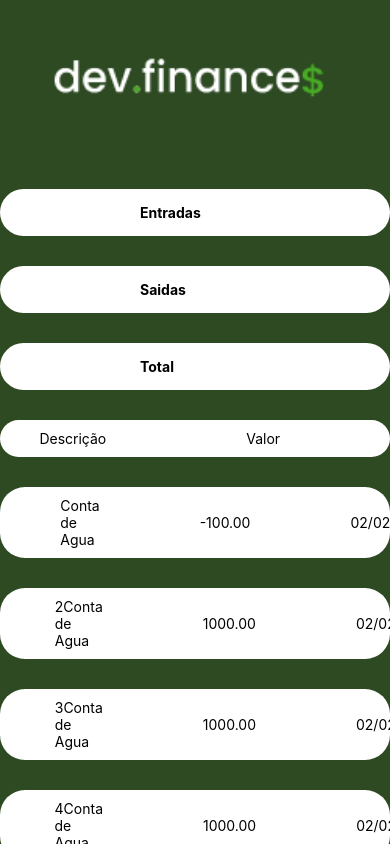
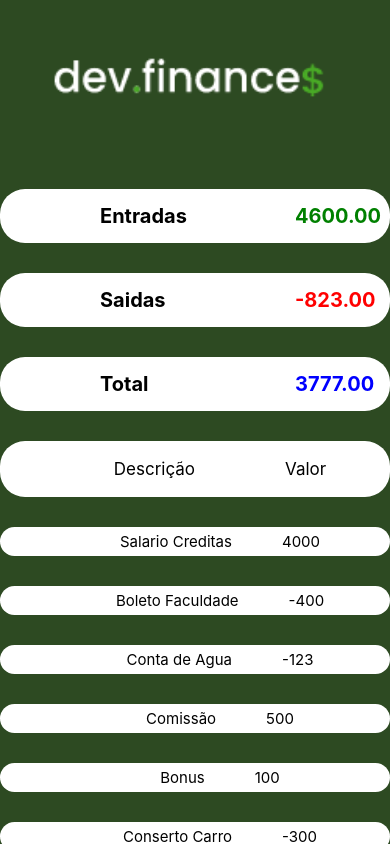
Before and after one commit to lucaslegramante/projeto-react-native, a React Native app in the folder projeto-react-final/: screen /DevFinance in a window 390 px wide. Built offline with nearby package versions, Linux system fonts and the light colour scheme.

Commit message:
commit 23-04

```diff
--- a/projeto-react-final/App.js
+++ b/projeto-react-final/App.js
@@ -1,8 +1,8 @@
 import React from 'react';
 import { StatusBar } from 'react-native';
-
 import {NavigationContainer} from '@react-navigation/native';
 import Routes from './src/routes';
+
 
 export default function App() {
   return (
--- a/projeto-react-final/package.json
+++ b/projeto-react-final/package.json
@@ -10,8 +10,10 @@
     "eject": "expo eject"
   },
   "dependencies": {
+    "@expo-google-fonts/montserrat": "^0.2.2",
     "@react-navigation/native": "^6.0.10",
     "@react-navigation/native-stack": "^6.6.1",
+    "app-loading": "^0.0.51",
     "expo": "~44.0.0",
     "expo-status-bar": "~1.2.0",
     "react": "17.0.1",
--- a/projeto-react-final/src/mocks/despesas.js
+++ b/projeto-react-final/src/mocks/despesas.js
@@ -2,35 +2,33 @@
 const despesas = {
     topo: {
         titulo: 'Descrição',
-        titulo2: 'Valor',
-        titulo3: 'Data'
+        titulo2: 'Valor'
     },
     detalhes: {
         list: [
             {
-                descricao: 'Conta de Agua',
-                valor: '-100.00',
-                data: '02/02/2022'
+                descricao: 'Salario Creditas',
+                valor: 4000.00
             },
             {
-                descricao: '2Conta de Agua',
-                valor: '1000.00',
-                data: '02/02/2022'
+                descricao: 'Boleto Faculdade',
+                valor: -400.00
             },
             {
-                descricao: '3Conta de Agua',
-                valor: '1000.00',
-                data: '02/02/2022'
+                descricao: 'Conta de Agua',
+                valor: -123.00
             },
             {
-                descricao: '4Conta de Agua',
-                valor: '1000.00',
-                data: '02/02/2022'
+                descricao: 'Comissão',
+                valor: 500.00
             },
             {
-                descricao: '5Conta de Agua',
-                valor: '1000.00',
-                data: '02/02/2022'
+                descricao: 'Bonus',
+                valor: 100.00
+            },
+            {
+                descricao: 'Conserto Carro',
+                valor: -300.00
             },
         ]
     }
--- a/projeto-react-final/src/pages/DevFinance/componentes/detalhes.js
+++ b/projeto-react-final/src/pages/DevFinance/componentes/detalhes.js
@@ -1,29 +1,30 @@
 import React from 'react';
 import { Text, StyleSheet, View } from 'react-native';
 
-export default function Detalhes({ item: {descricao, valor,data} }) {
+export default function Detalhes({ item: {descricao, valor} }) {
     return <View style={styles.topo}>
         <Text style={styles.texto}>{ descricao }</Text>
         <Text style={styles.texto}>{ valor }</Text>
-        <Text style={styles.texto}>{ data }</Text>
     </View>;
 }
 
 const styles = StyleSheet.create({
     topo: {
         flexDirection: "row",
-        paddingVertical: '80',
         backgroundColor:'#FFF',
-        alignItems: "center",
-        justifyContent: 'center',
         marginBottom: 10,
         marginTop: 20,
         borderRadius:25,
+        alignItems: "center",
+        justifyContent: 'center',
     },
     texto: {
         flexDirection: "row",
-        marginLeft: 100,
-        paddingVertical: 10,
-        borderRadius:25
+        marginLeft: 50,
+        paddingVertical: 5,
+        borderRadius:25,
+        fontSize: 15,
+        alignItems: "center",
+        justifyContent: 'center',
     }
 });
--- a/projeto-react-final/src/pages/DevFinance/componentes/topo.js
+++ b/projeto-react-final/src/pages/DevFinance/componentes/topo.js
@@ -5,14 +5,13 @@ export default function Topo({ titulo, titulo2, titulo3 }) {
     return <View style={styles.topo}>
         <Text style={styles.texto}>{titulo}</Text>
         <Text style={styles.texto}>{titulo2}</Text>
-        <Text style={styles.texto}>{titulo3}</Text>
     </View>;
 }
 
 const styles = StyleSheet.create({
     topo: {
         flexDirection: "row",
-        paddingVertical: '80',
+        paddingVertical: 10,
         backgroundColor:'#FFF',
         alignItems: "center",
         justifyContent: 'center',
@@ -22,8 +21,11 @@ const styles = StyleSheet.create({
         borderRadius:25
     },
     texto: {
-        marginLeft: 100,
-        paddingVertical: 10,
-        paddingHorizontal:20
+        marginLeft: 50,
+        paddingVertical: 8,
+        paddingHorizontal:20,
+        fontSize:17,
+        alignItems: "center",
+        justifyContent: 'center',
     }
 });
--- /dev/null
+++ b/projeto-react-final/src/pages/DevFinance/entradas.js
@@ -0,0 +1,47 @@
+import React from 'react';
+import {View, Text, StyleSheet} from 'react-native';
+
+export default function Entradas({detalhes}){
+    return (
+        <View style={styles.entradas}>
+          <Text style={styles.entradasText}>Entradas</Text>
+          <Text style={styles.entradasTextValor}>4600.00</Text>
+        </View>
+    )
+
+
+}
+
+const styles = StyleSheet.create({
+  entradas: {
+    paddingVertical: 15,
+   // paddingHorizontal: 100,
+    backgroundColor:'#FFF',
+    //justifyContent: 'center',
+    //alignItems: 'center',
+    marginBottom: 10,
+    marginTop: 20,
+    flexDirection: "row",
+    marginBottom: 10,
+    marginTop: 20,
+    width: '100%',
+    borderRadius:25
+  },
+  entradasText: {
+    fontWeight: 'bold',
+    fontSize: 20,
+    flex: 1,
+    justifyContent: 'center',
+    alignItems: 'center',
+    paddingLeft: 100,
+  },
+  entradasTextValor: {
+    fontWeight: 'bold',
+    fontSize: 20,
+    flex: 1,
+    justifyContent: 'center',
+    alignItems: 'center',
+    paddingLeft: 100,
+    color: 'green'
+  }
+})
--- a/projeto-react-final/src/pages/DevFinance/index.js
+++ b/projeto-react-final/src/pages/DevFinance/index.js
@@ -1,9 +1,13 @@
 import React from 'react';
-import {View, Text, StyleSheet, Image, FlatList, SafeAreaView} from 'react-native';
+import {View, Text, StyleSheet, Image, SafeAreaView} from 'react-native';
 
 import logo from '../../../assets/logo2.png';
 import Despesas from './despesas'
 import despesas from '../../mocks/despesas';
+import Entradas from './entradas'
+import Saidas from './saidas'
+import Total from './total'
+
 
 
 export default function DevFinance(){
@@ -17,21 +21,13 @@ export default function DevFinance(){
 
           <View style={styles.containerData}>
 
-            <View style={styles.entradas}>
-              <Text style={{fontWeight: 'bold'}}>Entradas</Text>
-            </View>
+            <Entradas {...despesas}/>
 
-            <View style={styles.saidas}>
-              <Text style={{fontWeight: 'bold'}}>Saidas</Text>
-            </View>
+            <Saidas {...despesas}/>
 
-            <View
-             style={styles.total}>
-              <Text style={{fontWeight: 'bold'}}>Total</Text>
-            </View>
+            <Total {...despesas}/>
 
             <Despesas {...despesas}
-            style={styles.despesas}
             />
 
           </View>
@@ -53,66 +49,4 @@ const styles = StyleSheet.create({
     flex:4,
     backgroundColor:'#2D4A22'
   },
-  entradas: {
-    paddingVertical: 15,
-    paddingLeft: 140,
-    backgroundColor:'#FFF',
-    //justifyContent: 'center',
-    alignItems: 'center',
-    marginBottom: 10,
-    marginTop: 20,
-    flexDirection: "row",
-    marginBottom: 10,
-    marginTop: 20,
-    width: '100%',
-    borderRadius:25
-
-  },
-  saidas: {
-    paddingVertical: 15,
-    paddingLeft: 140,
-    backgroundColor:'#FFF',
-    //justifyContent: 'center',
-    alignItems: 'center',
-    marginBottom: 10,
-    marginTop: 20,
-    flexDirection: "row",
-    marginBottom: 10,
-    marginTop: 20,
-    width: '100%',
-    borderRadius:25
-  },
-  total: {
-    paddingVertical: 15,
-    paddingLeft: 140,
-    backgroundColor:'#FFF',
-    //justifyContent: 'center',
-    alignItems: 'center',
-    marginBottom: 10,
-    marginTop: 20,
-    flexDirection: "row",
-    marginBottom: 10,
-    marginTop: 20,
-    width: '100%',
-    borderRadius:25,
-    marginBottom: 10,
-    marginTop: 20,
-  },
-  detail:{
-    paddingVertical: 10,
-    backgroundColor:'#FFF',
-    justifyContent: 'center',
-    display: 'grid',
-    gridTemplateAreas: "'header' 'content' 'footer'",
-    marginBottom: 10,
-    marginTop: 20
-  },
-  despesas:{
-    paddingVertical: 10,
-    backgroundColor:'#FFF',
-    justifyContent: 'center',
-    marginBottom: 10,
-    marginTop: 20
-  },
-
 })
--- /dev/null
+++ b/projeto-react-final/src/pages/DevFinance/saidas.js
@@ -0,0 +1,47 @@
+import React from 'react';
+import {View, Text, StyleSheet} from 'react-native';
+
+export default function Saidas({detalhes}){
+    return (
+        <View style={styles.saidas}>
+          <Text style={styles.saidasText}>Saidas</Text>
+          <Text style={styles.saidasTextValor}>-823.00</Text>
+        </View>
+    )
+
+
+}
+
+const styles = StyleSheet.create({
+    saidas: {
+    paddingVertical: 15,
+   // paddingHorizontal: 100,
+    backgroundColor:'#FFF',
+    //justifyContent: 'center',
+    //alignItems: 'center',
+    marginBottom: 10,
+    marginTop: 20,
+    flexDirection: "row",
+    marginBottom: 10,
+    marginTop: 20,
+    width: '100%',
+    borderRadius:25
+  },
+  saidasText: {
+    fontWeight: 'bold',
+    fontSize: 20,
+    flex: 1,
+    justifyContent: 'center',
+    alignItems: 'center',
+    paddingLeft: 100,
+  },
+  saidasTextValor: {
+    fontWeight: 'bold',
+    fontSize: 20,
+    flex: 1,
+    justifyContent: 'center',
+    alignItems: 'center',
+    paddingLeft: 100,
+    color: 'red'
+  }
+})
--- /dev/null
+++ b/projeto-react-final/src/pages/DevFinance/total.js
@@ -0,0 +1,45 @@
+import React from 'react';
+import {View, Text, StyleSheet} from 'react-native';
+
+export default function Total({detalhes}){
+    return (
+        <View style={styles.total}>
+          <Text style={styles.totalText}>Total</Text>
+          <Text style={styles.totalTextValor}>3777.00</Text>
+        </View>
+    )
+}
+
+const styles = StyleSheet.create({
+    total: {
+    paddingVertical: 15,
+   // paddingHorizontal: 100,
+    backgroundColor:'#FFF',
+    justifyContent: 'center',
+    alignItems: 'center',
+    marginBottom: 10,
+    marginTop: 20,
+    flexDirection: "row",
+    marginBottom: 10,
+    marginTop: 20,
+    width: '100%',
+    borderRadius:25
+  },
+  totalText: {
+    fontWeight: 'bold',
+    fontSize: 20,
+    flex: 1,
+    justifyContent: 'center',
+    alignItems: 'center',
+    paddingLeft: 100,
+  },
+  totalTextValor: {
+    fontWeight: 'bold',
+    fontSize: 20,
+    flex: 1,
+    justifyContent: 'center',
+    alignItems: 'center',
+    paddingLeft: 100,
+    color: 'blue'
+  }
+})
--- a/projeto-react-final/src/pages/Welcome/index.js
+++ b/projeto-react-final/src/pages/Welcome/index.js
@@ -51,13 +51,14 @@ const styles = StyleSheet.create({
         paddingEnd: '5%'
     },
     title: {
-        fontSize:24,
+        fontSize:30,
         fontWeight:'bold',
         marginTop:28,
         marginBottom:12
     },
     text: {
-        color: '#a1a1a1'
+        color: '#a1a1a1',
+        fontSize:18,
     },
     button:{
         position: 'absolute',
```
Also changed, not shown: projeto-react-final/src/pages/DevFinance/componentes/somaEntradas.js (added, +23 -0 lines), projeto-react-final/src/pages/DevFinance/despesas.js (line endings or trailing spaces), 2 other files (tests, documents, lock files or other folders).
